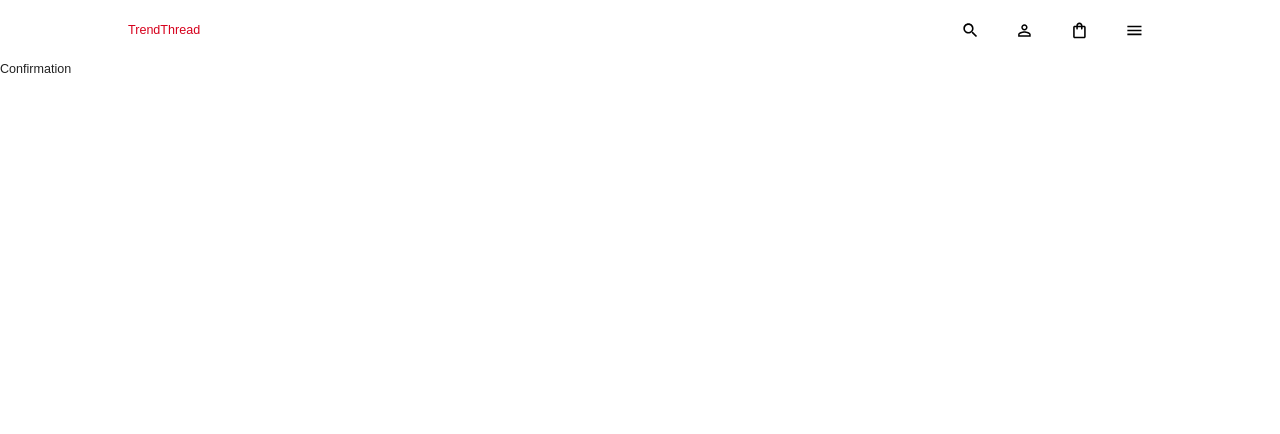
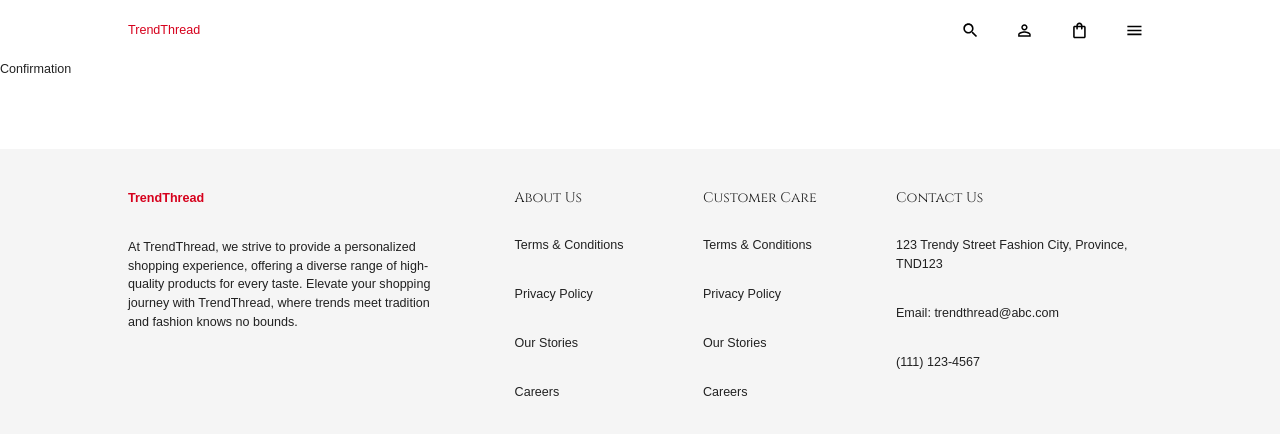
Before and after one commit to banban-22/TrendThread, a React (Create React App) app in the folder client/: page /checkout/success in a window 1280 px wide. Shown: the top 434 px of the page. Built offline with nearby package versions, Linux system fonts and the light colour scheme; a web font is replaced by a local one.

Commit message:
added footer

```diff
--- a/client/src/App.js
+++ b/client/src/App.js
@@ -6,6 +6,7 @@ import ItemDetails from './scenes/itemDetails/ItemDetails';
 import Checkout from './scenes/checkout/Checkout';
 import Confirmation from './scenes/checkout/Confirmation';
 import CartMenu from './scenes/global/CartMenu';
+import Footer from './scenes/global/Footer';
 
 const ScrollToTop = () => {
   const { pathname } = useLocation();
@@ -30,6 +31,7 @@ function App() {
           <Route path="checkout/success" element={<Confirmation />} />
         </Routes>
         <CartMenu />
+        <Footer />
       </BrowserRouter>
     </div>
   );
--- /dev/null
+++ b/client/src/scenes/global/Footer.jsx
@@ -0,0 +1,71 @@
+import { Box, Typography, useTheme } from '@mui/material';
+import { shades } from '../../theme';
+
+const Footer = () => {
+  const {
+    palette: { neutral },
+  } = useTheme();
+
+  return (
+    <Box mt="70px" p="40px 0" backgroundColor={neutral.light}>
+      <Box
+        width="80%"
+        margin="auto"
+        display="flex"
+        justifyContent="space-between"
+        flexWrap="wrap"
+        rowGap="30px"
+        columnGap="clamp(20px, 30px, 40px)"
+      >
+        <Box width="clamp(20%, 30%, 40%)">
+          <Typography
+            vairant="h4"
+            fontWeight="bold"
+            mb="30px"
+            color={shades.secondary[500]}
+          >
+            TrendThread
+          </Typography>
+          <div>
+            At TrendThread, we strive to provide a personalized shopping
+            experience, offering a diverse range of high-quality products for
+            every taste. Elevate your shopping journey with TrendThread, where
+            trends meet tradition and fashion knows no bounds.
+          </div>
+        </Box>
+        <Box>
+          <Typography variant="h4" frontWeight="bold" mb="30px">
+            About Us
+          </Typography>
+          <Typography mb="30px">Terms & Conditions</Typography>
+          <Typography mb="30px">Privacy Policy</Typography>
+          <Typography mb="30px">Our Stories</Typography>
+          <Typography mb="30px">Careers</Typography>
+        </Box>
+        <Box>
+          <Typography variant="h4" frontWeight="bold" mb="30px">
+            Customer Care
+          </Typography>
+          <Typography mb="30px">Terms & Conditions</Typography>
+          <Typography mb="30px">Privacy Policy</Typography>
+          <Typography mb="30px">Our Stories</Typography>
+          <Typography mb="30px">Careers</Typography>
+        </Box>
+
+        <Box width="clamp(20%, 25%, 30%)">
+          <Box>
+            <Typography variant="h4" frontWeight="bold" mb="30px">
+              Contact Us
+            </Typography>
+            <Typography mb="30px">
+              123 Trendy Street Fashion City, Province, TND123
+            </Typography>
+            <Typography mb="30px">Email: trendthread@abc.com</Typography>
+            <Typography mb="30px">(111) 123-4567</Typography>
+          </Box>
+        </Box>
+      </Box>
+    </Box>
+  );
+};
+export default Footer;
```
